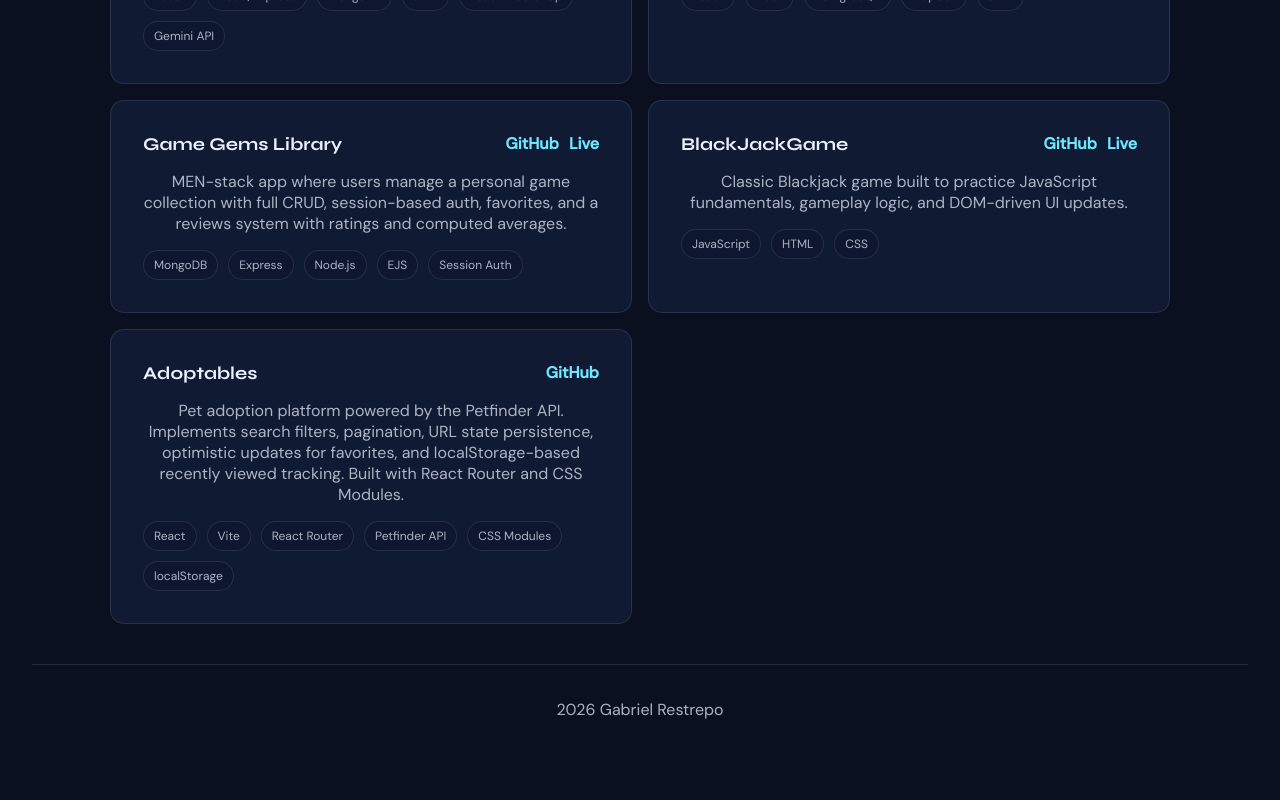
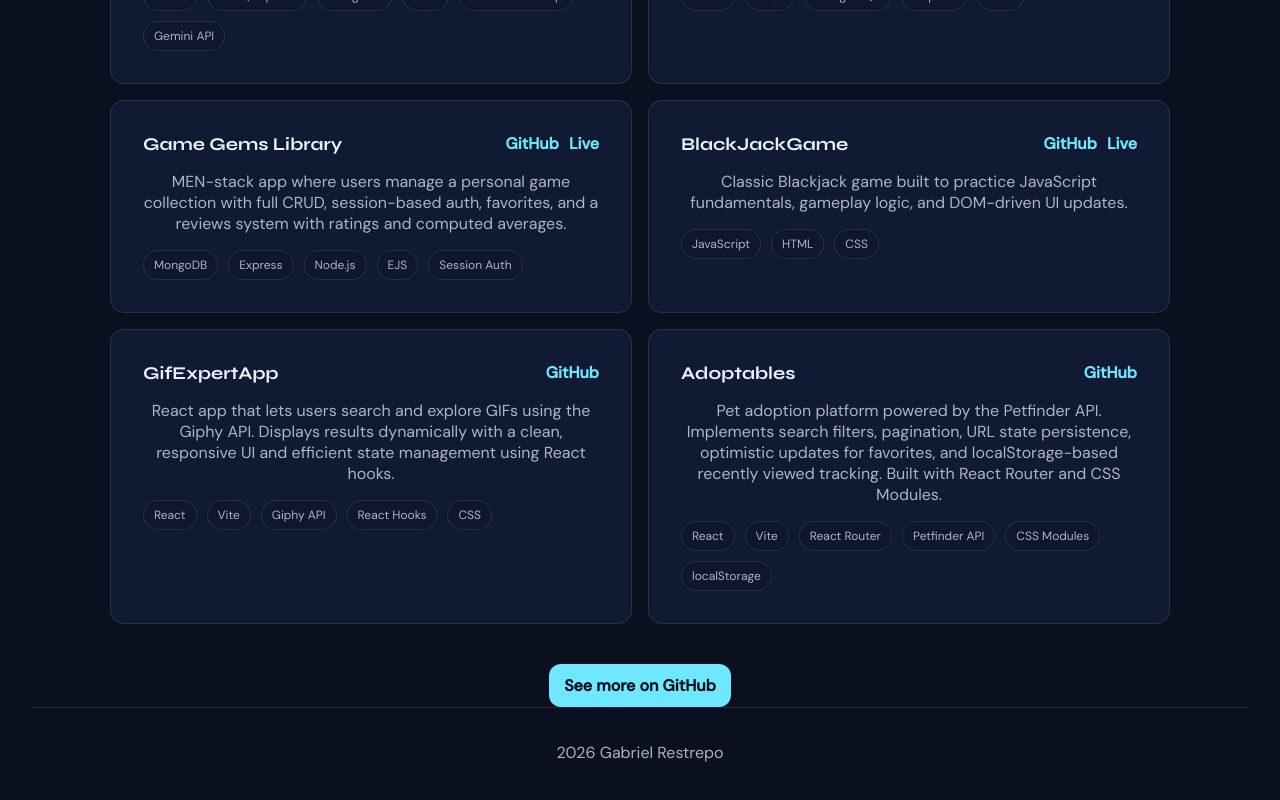
Before and after one commit to gabogara/gabriel-restrepo-portfolio, a React (Vite) app: page /projects in a window 1280 px wide. Shown: the part 452-1252 px from the top of the page. Built offline with nearby package versions, Linux system fonts and the light colour scheme.

Commit message:
chore: adjust general styles and add button to view resume

```diff
--- a/src/data/projects.js
+++ b/src/data/projects.js
@@ -39,6 +39,14 @@ export const PROJECTS = [
     live: "https://gabogara.github.io/blackjack-proyect/",
   },
   {
+    title: "GifExpertApp",
+    description:
+      "React app that lets users search and explore GIFs using the Giphy API. Displays results dynamically with a clean, responsive UI and efficient state management using React hooks.",
+    tags: ["React", "Vite", "Giphy API", "React Hooks", "CSS"],
+    github: "https://github.com/gabogara/GifExpertApp",
+    live: null,
+  },
+  {
     title: "Adoptables",
     description:
       "Pet adoption platform powered by the Petfinder API. Implements search filters, pagination, URL state persistence, optimistic updates for favorites, and localStorage-based recently viewed tracking. Built with React Router and CSS Modules.",
--- a/src/index.css
+++ b/src/index.css
@@ -72,6 +72,10 @@ a {
   max-width: 70ch;
 }
 
+.lead2 {
+  text-align: center;
+}
+
 .muted {
   color: rgba(234, 240, 255, 0.72);
 }
@@ -125,7 +129,7 @@ a {
   flex-direction: column;
   align-items: center;
   gap: 14px;
-  margin-top: 18px;
+  margin-top: 30px;
 }
 
 .pill {
@@ -170,7 +174,7 @@ a {
   background: #111a33;
   border: 1px solid rgba(255, 255, 255, 0.1);
   border-radius: 14px;
-  padding: 18px;
+  padding: 10px 40px;
 }
 
 .grid {
--- a/src/pages/ContactPage.jsx
+++ b/src/pages/ContactPage.jsx
@@ -8,12 +8,20 @@ const ContactPage = () => {
           <SectionHeader title="Contact" subtitle="Let’s connect" />
 
           <div className="card">
-            <p className="lead">The fastest way to reach me is email.</p>
+            <p className="lead2">
+              The fastest way to reach me is email or LinkedIn.
+            </p>
 
             <p className="muted">
               Email:{" "}
               <a href="mailto:gabriel.acosta.rest@gmail.com">
                 gabriel.acosta.rest@gmail.com
+              </a>
+            </p>
+            <p className="muted">
+              LinkedIn:{" "}
+              <a href="https://www.linkedin.com/in/gabriel-restrepo-acosta/">
+                in/gabriel-restrepo-acosta
               </a>
             </p>
           </div>
--- a/src/pages/HomePage.jsx
+++ b/src/pages/HomePage.jsx
@@ -37,6 +37,12 @@ const HomePage = () => {
             </Link>
             <Link className="btn btn-ghost" to="/contact">
               Contact
+            </Link>
+            <Link
+              className="btn btn-ghost"
+              to="https://docs.google.com/document/d/10h70wrxfVimBoMQw0dLHaIFczb0G9MBHXOTwGqsb12s/edit?tab=t.0"
+            >
+              View Resume
             </Link>
           </div>
         </div>
--- a/src/pages/ProjectsPage.jsx
+++ b/src/pages/ProjectsPage.jsx
@@ -1,3 +1,4 @@
+import { Link } from "react-router-dom";
 import SectionHeader from "../components/SectionHeader";
 import ProjectCard from "../components/ProjectCard";
 import { PROJECTS } from "../data/projects";
@@ -15,6 +16,12 @@ const ProjectsPage = () => {
           </div>
         </div>
       </section>
+      <Link
+        className="btn btn-primary"
+        to="https://github.com/gabogara?tab=repositories"
+      >
+        See more on GitHub
+      </Link>
     </div>
   );
 };
```
